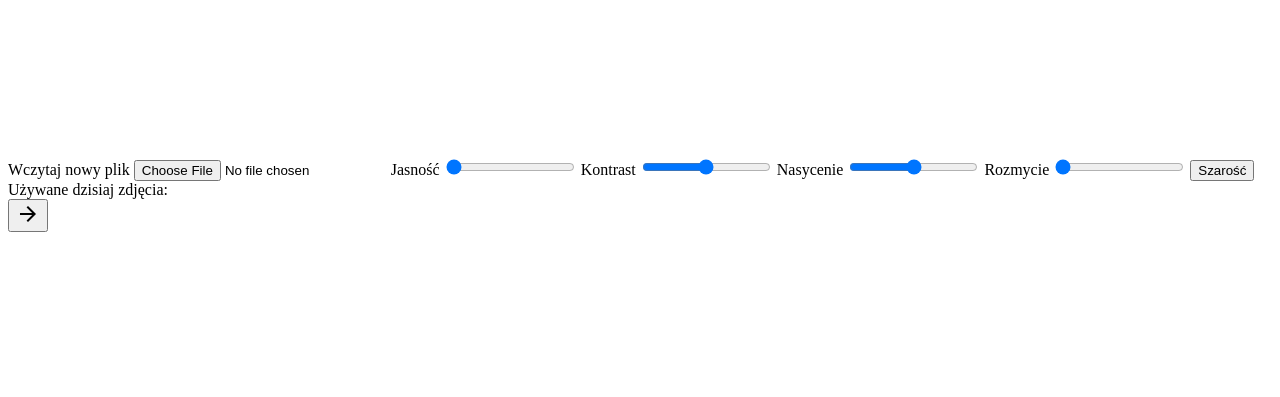
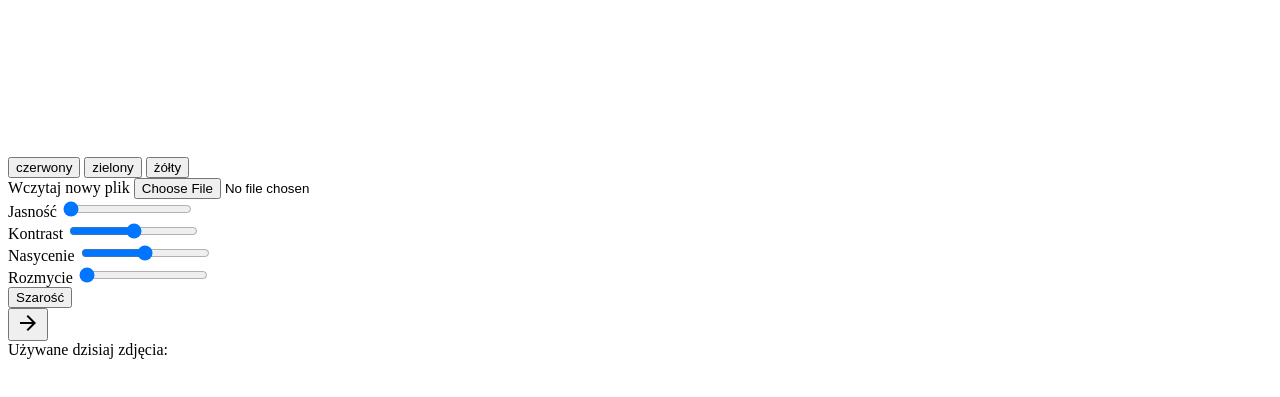
Before and after one commit to OczkowiczMonika/Photoshop, a plain HTML site: page index.html in a window 1280 px wide. Shown: the part 5-402 px from the top of the page. Drawn offline with Linux system fonts and the light colour scheme.

Commit message:
Update index.html

```diff
--- a/index.html
+++ b/index.html
@@ -1,13 +1,10 @@
 <!DOCTYPE html>
-
 
 
 <html lang="en" xmlns="http://www.w3.org/1999/xhtml">
 
 
-
 <head>
-
 
 
     <meta charset="UTF-8">
@@ -17,23 +14,19 @@
     <meta http-equiv="X-UA-Compatible" content="ie=edge">
 
 
-
     <title>Photoshop</title>
 
 
-
-    <link rel = "stylesheet" href = "style.css" />
+    <link rel="stylesheet" href="style.css"/>
 
     <link rel="stylesheet" href="https://fonts.googleapis.com/icon?family=Material+Icons">
-
+    <script src="index.js" type="module"></script>
 
 
 </head>
 
 
-
 <body>
-
 
 
 <div id="container">
@@ -42,67 +35,82 @@
 
 </div>
 
+<div id="colours">
+	<button id="chooseRed" type="button">czerwony</button>
+	<button id="chooseGreen" type="button">zielony</button>
+	<button id="chooseYellow" type="button">żółty</button>
+</div>
 
 
 <div id="control">
 
+    <div>
         <label for="loader" class="file-input">
 
             <span>Wczytaj nowy plik</span>
 
-            <input type="file" id="loader" accept="image/png, image/jpeg" />
+            <input type="file" id="loader" accept="image/png, image/jpeg"/>
 
         </label>
+    </div>
 
 
-
+    <div>
         <label id="brightness-label">
 
             <span class="label-txt">Jasność</span>
 
-                <input type="range" id="brightness" min="0" max="100" value="0" />
+            <input type="range" id="brightness" min="0" max="100" value="0"/>
 
         </label>
+    </div>
 
 
-
+    <div>
         <label id="contrast-label">
 
             <span class="label-txt">Kontrast</span>
 
-                <input type="range" id="contrast" min="-100" max="100" value="0" />
+            <input type="range" id="contrast" min="-100" max="100" value="0"/>
 
         </label>
+    </div>
 
 
-
+    <div>
         <label id="saturation-label">
 
             <span class="label-txt">Nasycenie</span>
 
-                <input type="range" id="saturation" min="-100" max="100" value="0" />
+            <input type="range" id="saturation" min="-100" max="100" value="0"/>
 
         </label>
+    </div>
 
 
-
+    <div>
         <label id="blur-label">
 
             <span class="label-txt">Rozmycie</span>
 
-                <input type="range" id="blur" min="1" max="255" value="0" />
+            <input type="range" id="blur" min="1" max="255" value="0"/>
 
         </label>
+    </div>
 
 
-
+    <div>
         <button id="grayscale">Szarość</button>
-
+    </div>
 
 
 </div>
 
+<button id="side-btn">
 
+    <i id="icon" class="material-icons md-36">arrow_forward</i>
+
+</button>
 
 <div id="sidebar" class="hidden">
 
@@ -112,22 +120,10 @@
 
     </div>
 
-        <button id="side-btn">
-
-            <i id="icon" class="material-icons md-36">arrow_forward</i>
-
-        </button>
-
 </div>
-
-
-
-    <script src="./scripts/index.js" type="module"></script>
-
 
 
 </body>
 
 
-
 </html>
```
Lines whose indentation alone changed are shown as unchanged.
